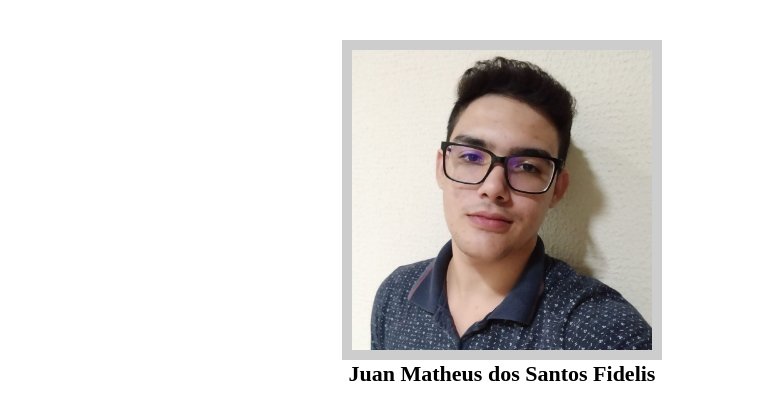
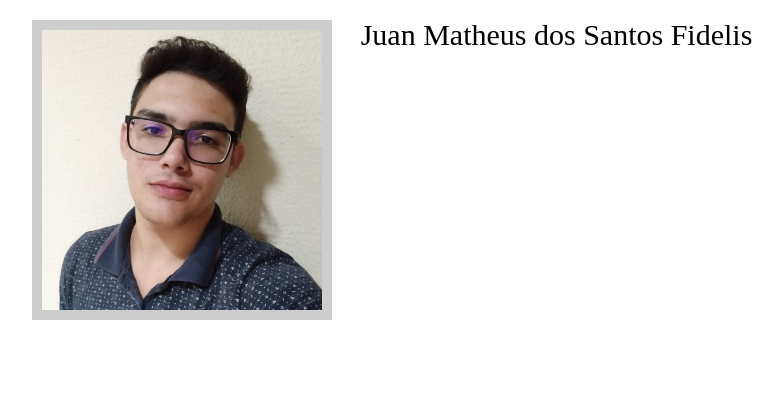
Before and after one commit to juan9000/site_pessoal, a plain HTML site: page index.html in a window 1280 px wide. Shown: the whole page, without its empty margins (138-921 px from the left). Drawn offline with Linux system fonts and the light colour scheme.

Commit message:
O conteudo do header foi movido para o main e algumas alterações no css

```diff
--- a/index.html
+++ b/index.html
@@ -9,12 +9,17 @@
 </head>
 <body>
     <header>
+
+    </header>
+
+    <main class="corpo">
         <img src="img/juan.jpg" alt="Foto de Juan Matheus">
         <h1>Juan Matheus dos Santos Fidelis</h1>
-    </header>
 
+    </main>
 
+    <footer>
 
-
+    </footer>
 </body>
 </html>
--- a/style.css
+++ b/style.css
@@ -1,13 +1,18 @@
-header{
-    margin-top: 40px;
+.corpo{
+    background: #ffffff;
+    padding: 20px;
     text-align: center;
+    padding-right: 240px;
 }
-header img{
-    width: 300px;
+
+body img{
+    width: 280px;
     border: 10px solid #acacac98;
+}
 
+h1{
+    display: inline-block;
+    vertical-align: top;
+    font-size: 30px;
+    padding-left: 25px;
 }
-h1{
-    font-size: 22px;
-    font-weight: bold;
-}
```
